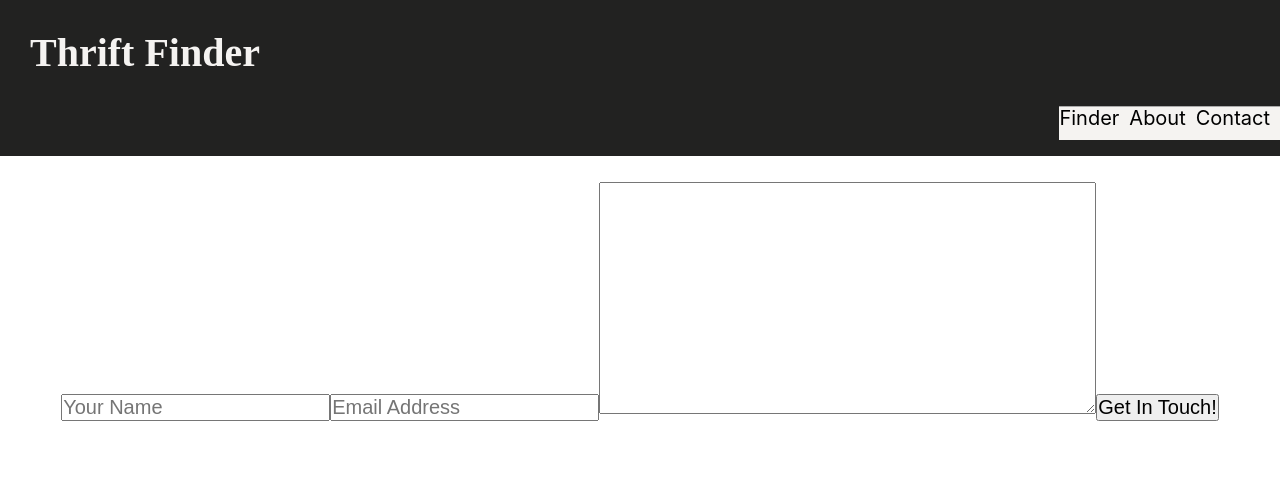
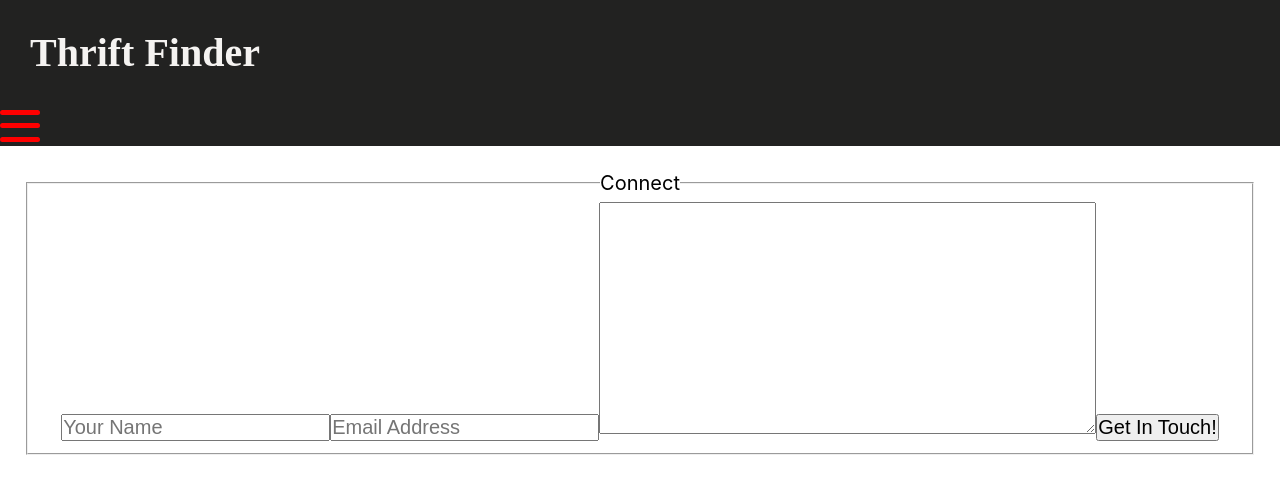
Before and after one commit to Colab10-LETO/colab-project, a React (Create React App) app: page /contact in a window 1280 px wide. Shown: the top 494 px of the page. Built offline with nearby package versions, Linux system fonts and the light colour scheme.

Commit message:
almost there, taking a break

```diff
--- a/src/App.js
+++ b/src/App.js
@@ -1,7 +1,7 @@
 import "./App.css";
 import React, { Component } from "react";
 import Yelp from "./components/Yelp";
-// import Map from "./Map";
+import Map from "./components/Map";
 import About from "./components/About";
 import Header from "./components/Header";
 import { Route, Routes } from "react-router-dom";
--- a/src/components/Contact.js
+++ b/src/components/Contact.js
@@ -2,6 +2,8 @@ const Contact = () => {
     return(
         <div>
             <form action="submit">
+                <fieldset>
+                    <legend>Connect</legend>
                 <label htmlFor="name">
                     <input type="text" name="name" placeholder="Your Name"/>
                 </label>
@@ -12,6 +14,7 @@ const Contact = () => {
                     <textarea name="message" id="message" cols="40" rows="10"></textarea>
                 </label>
                 <button>Get In Touch!</button>
+                </fieldset>
             </form>
         </div>
     )
--- /dev/null
+++ b/src/components/Hamburger/Hamburger.css
@@ -0,0 +1,16 @@
+.hamburger {
+    width: 2rem;
+    height: 2rem;
+    display: flex;
+    justify-content: space-around;
+    flex-flow: column nowrap;
+    z-index: 10;
+  }
+  .burger {
+    width: 2rem;
+    height: 0.25rem;
+    border-radius: 10px;
+    background-color: red;
+    transform-origin: 1px;
+    transition: all 0.3s linear;
+  }
--- a/src/components/Hamburger/Hamburger.js
+++ b/src/components/Hamburger/Hamburger.js
@@ -1,40 +1,15 @@
 import React from "react";
+import './Hamburger.css'
 export default function Hamburger({ isOpen }) {
   return (
       <div>
+
     <div className="hamburger">
-      <div className="burger burger1"></div>
-      <div className="burger burger2"></div>
-      <div className="burger burger3"></div>
+      <div className="burger"></div>
+      <div className="burger"></div>
+      <div className="burger"></div>
       </div>
-      <style jsx>{`
-        .hamburger {
-          width: 2rem;
-          height: 2rem;
-          display: flex;
-          justify-content: space-around;
-          flex-flow: column nowrap;
-          z-index: 10;
-        }
-        .burger {
-          width: 2rem;
-          height: 0.25rem;
-          border-radius: 10px;
-          background-color: white;
-          transform-origin: 1px;
-          transition: all 0.3s linear;
-        }
-        .burger1 {
-          transform: ${isOpen ? "rotate(45deg)" : "rotate(0)"};
-        }
-        .burger2 {
-          transform: ${isOpen ? "translateX(100%)" : "translateX(0)"};
-          opacity: ${isOpen ? 0 : 1};
-        }
-        .burger3 {
-          transform: ${isOpen ? "rotate(-45deg)" : "rotate(0)"};
-        }
-      `}</style>
+
       </div>
   );
 }
--- a/src/components/Header.js
+++ b/src/components/Header.js
@@ -6,7 +6,8 @@ const Header = () => {
     const [hamburgerMenu, setHamburgerMenu] = useState(false)
 
     const toggleHamburger = () => {
-        setHamburgerMenu(!hamburgerMenu)
+        setHamburgerMenu((prevState) => !prevState)
+
     }
 
     return (
@@ -14,70 +15,29 @@ const Header = () => {
             <header>
                 <h1 className='logo'>Thrift Finder</h1>
                 <nav>
+                    {hamburgerMenu
+                    ?
+                    <div className="navigation">
 
-                    <div className="navigation">
                     <ul>
-                        <li>
-                            <Link to='/yelp'>Finder</Link>
-                        </li>
-                        <li>
+                        <li className="burg">
+                            <Link to='/yelp'>Home</Link>
+                        </li >
+                        <li className="burg">
                             <Link to='/about'>About</Link>
                         </li>
-                        <li>
+                        <li className="burg">
                             <Link to='/contact'>Contact</Link>
                         </li>
                     </ul>
                     </div>
-
-                    <div className="hamburger" onClick={toggleHamburger}>
+                    :
+                    <div className="toggle" onClick={toggleHamburger}>
                         <Hamburger isOpen={hamburgerMenu} />
                     </div>
-
+}
                 </nav>
             </header>
-
-            <style jsx>{`
-                .navigation{
-                    width: 100%;
-                    height: 50px;
-                }
-                .navigation ul{
-                    display:flex;
-                    flex-wrap: wrap;
-                    float: right;
-                    margin: 0px;
-                    padding: 0px;
-                    overflow: hidden;
-                }
-                .navigation ul li{
-                    list-style-type: none;
-                    padding-right: 10px;
-                }
-                .hamburger{
-                    display: none;
-                    z-index: 6;
-                }
-                @media (max-width: 780px){
-
-                    .hamburger{
-                        display:fixed;
-                        padding-top: 10px;
-                        margin-left: 10px;
-                        z-index: 6;
-                    }
-
-                    .navigation ul{
-                        display: ${hamburgerMenu ? 'inline' : 'none'};
-                        background-color: red;
-                        height: 100vh;
-                        width: 50vw;
-                        margin-top: 50px;
-                        position: fixed;
-
-                    }
-                }
-
-            `}</style>
         </div>
     )
 }
--- a/src/components/Yelp.js
+++ b/src/components/Yelp.js
@@ -2,7 +2,7 @@ import { useState, useEffect } from "react";
 import Fallbackimage from "../assets/place_filler_image.png";
 import shirtrating from "../assets/shirtrating.png"
 import getStars  from "../utils/stars"
-import Map from "./Map"
+// import Map from "./Map"
 
 const Yelp = () => {
   const [userInputting, setUserInputting] = useState("");
```
Also changed, not shown: src/components/Header.css (deleted, +0 -9 lines).
